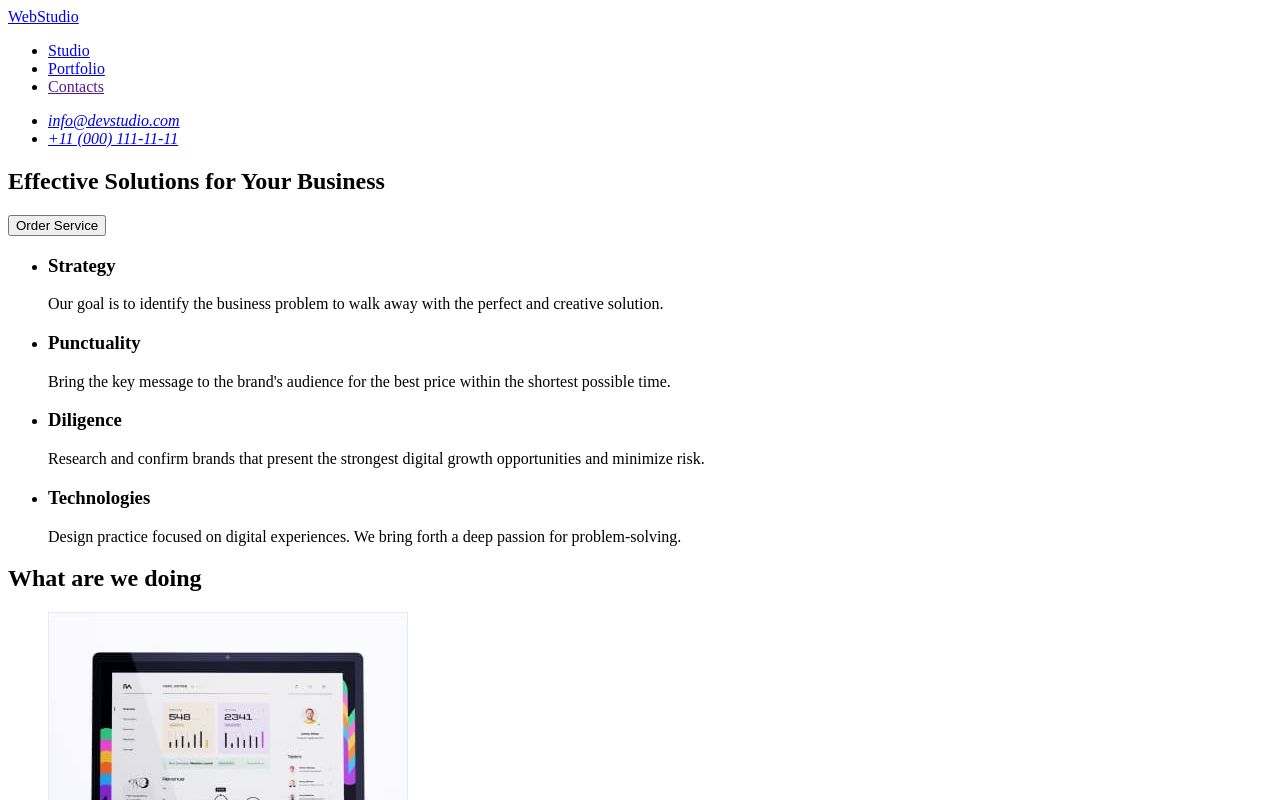
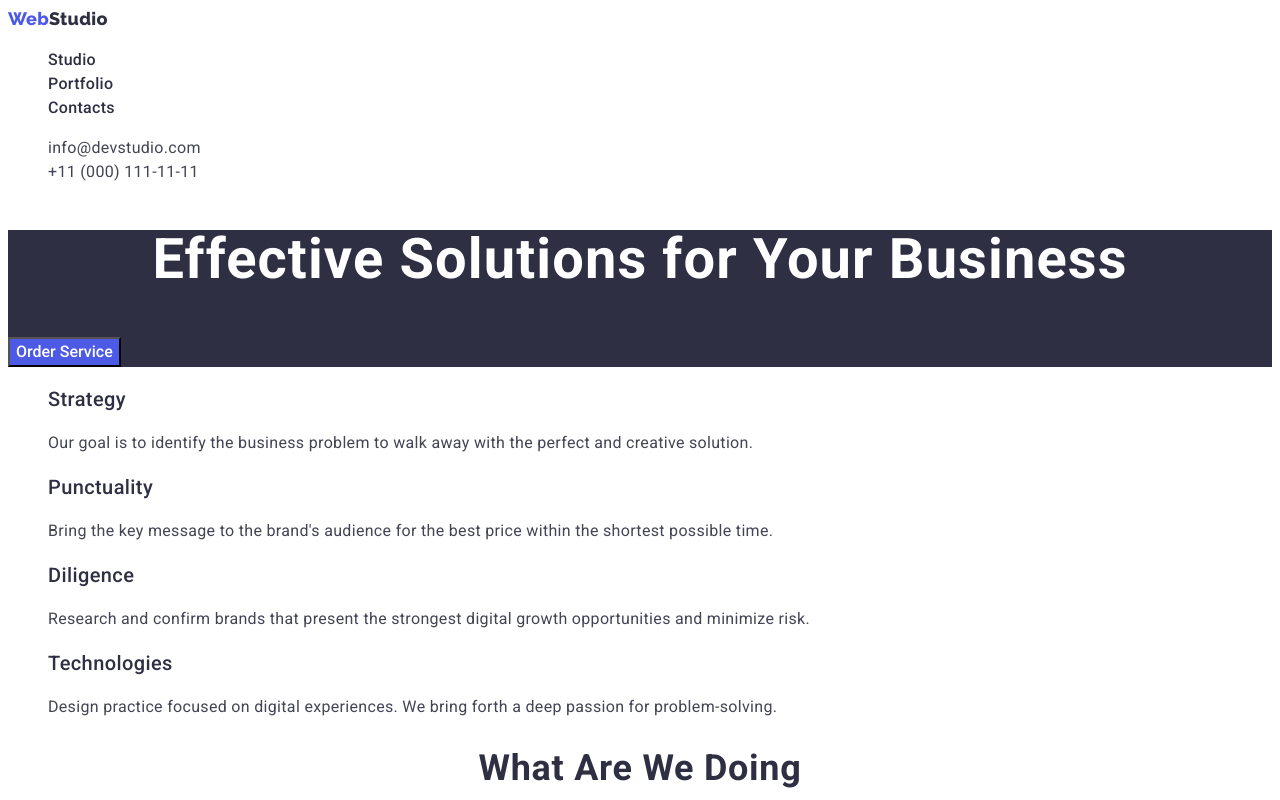
Before and after one commit to Alleksss/goit-markup-hw-02, a plain HTML site: page index.html in a window 1280 px wide. Shown: the top 800 px of the page. Drawn offline with Linux system fonts and the light colour scheme.

Commit message:
feat: add portfolio and css

```diff
--- a/css/style.css
+++ b/css/style.css
@@ -0,0 +1,165 @@
+/* color p #434455 */
+/* color h1 #FFFFFF */
+/* color h2/h3 #2E2F42; */
+/* color p and studio in footer #F4F4FD */
+/* color "web" and (btn in the hero) #4D5AE5; */
+/* background color filter btn, order in the hover #404BBF; */
+/* filter btn background: #F4F4FD; */
+/* filter btn-text color: #4D5AE5; */
+
+:root {
+  --color-text-fil-btn: #4d5ae5;
+  --hover: #404bbf;
+  --bg-fil-btn: #f4f4fd;
+  --main-color: #434455;
+  --primery-font: Roboto, Verdana, Tahoma, sans-serif;
+  --logo-font: Raleway;
+  --color-filt-accent: #FFFFFF;
+}
+
+body {
+  color: var(--main-color);
+  font-family: var(--primery-font);
+  font-weight: 400;
+  font-size: 16px;
+  line-height: 1.5;
+  letter-spacing: 0.02em;
+}
+
+/*reset*/
+.list {
+    list-style: none;
+}
+/**
+  |============================
+  | Header
+  |============================
+*/
+
+.logo-studio {
+ color: #2E2F42;
+}
+.active:hover,
+.active:focus {
+color: var(--hover);
+}
+.header-nav {
+    color: #2E2F42;
+    font-weight: 500;
+    font-size: 16px;
+    line-height: 1.5;
+    letter-spacing: 0.02em;
+    text-decoration: none;
+}
+.mail,
+.tel  {
+    color: var(--main-color);
+    font-weight: 400;
+    font-size: 16px;
+    line-height: 1.5;
+    letter-spacing: 0.02em;
+    text-decoration: none;
+    font-style: normal;
+}
+
+
+/**
+  |============================
+  | Main
+  |============================
+*/
+
+/*webstudio index*/
+.title-bg {
+    background-color: #2E2F42;
+}
+.title{
+    color: #FFFFFF;
+    font-weight: 700;
+    font-size: 56px;
+    line-height: 1.07;
+    text-align: center;
+    letter-spacing: 0.02em;
+
+}
+.order-btn {
+    background-color: #4d5ae5;
+    color: var(--color-filt-accent);
+    font-family: var(--primery-font);
+    font-weight: 500;
+    font-size: 16px;
+    line-height: 1.5;
+}
+.h-doing,
+.h-team {
+    color: #2E2F42;
+    font-weight: 700;
+    font-size: 36px;
+    line-height: 1.11;
+    text-align: center;
+    letter-spacing: 0.02em;
+    text-transform: capitalize;
+}
+/*Portfolio*/
+
+.btn-active:hover,
+.btn-active:focus {
+    color: var(--color-filt-accent);
+    background-color: var(--hover);
+}
+.filt-btn {
+    color: var(--color-text-fil-btn);
+    background: var(--bg-fil-btn);
+    font-weight: 500;
+    font-size: 16px;
+    line-height: 1.5;
+    display: flex;
+    align-items: center;
+    text-align: center;
+    letter-spacing: 0.04em;
+}
+/*-------------------*/
+
+.category-link {
+    text-decoration: none;
+}
+.h-categ {
+    color: #2E2F42;
+    font-weight: 500;
+    font-size: 20px;
+    line-height: 1.2;
+    letter-spacing: 0.02em;
+}
+.category {
+    color: var(--main-color);
+}
+
+/**
+  |============================
+  | Footer
+  |============================
+*/
+.footer {
+  background-color: #2e2f42;
+}
+.logo {
+  color: #4d5ae5;
+}
+.logo-studio-foot {
+  color: #f4f4fd;
+}
+.link {
+  font-family: var(--logo-font);
+  font-weight: 800;
+  font-size: 18px;
+  line-height: 1.17;
+  text-decoration: none;
+}
+
+.text-footer {
+  color: #f4f4fd;
+  font-weight: 400;
+  font-size: 16px;
+  line-height: 1.5;
+  letter-spacing: 0.02em;
+}
--- a/index.html
+++ b/index.html
@@ -5,57 +5,58 @@
     <meta http-equiv="X-UA-Compatible" content="IE=edge">
     <meta name="viewport" content="width=device-width, initial-scale=1.0">
     <title>WebStudio</title>
+    <link rel="stylesheet" href="https://fonts.googleapis.com/css2?family=Raleway:wght@800&family=Roboto:wght@400;500;700;900&display=swap">
     <link rel="stylesheet" href="./css/style.css">
 </head>
 <body>
    <header>
         <nav>
-            <a href="./index.html">WebStudio</a>
-            <ul>
-                <li><a href="./index.html" target="_self">Studio</a></li>
-                <li><a href="./portfolio.html" target="_self">Portfolio</a></li>
-                <li><a href="">Contacts</a></li>
+            <a class="logo link" href="./index.html">Web<span class="logo-studio link">Studio</span></a>
+            <ul class="list">
+                <li><a class="header-nav active" href="./index.html" target="_self">Studio</a></li>
+                <li><a class="header-nav active" href="./portfolio.html" target="_self">Portfolio</a></li>
+                <li><a class="header-nav active" href="">Contacts</a></li>
             </ul>
         </nav>
         <address>
-            <ul>
-                <li><a href="mailto:info@devstudio.com">info@devstudio.com</a></li>
-                <li><a href="tel:+110001111111">+11 (000) 111-11-11</a></li>
+            <ul class="list">
+                <li><a class="mail active" href="mailto:info@devstudio.com">info@devstudio.com</a></li>
+                <li><a class="tel active" href="tel:+110001111111">+11 (000) 111-11-11</a></li>
             </ul>
         </address>
    </header>
    <main>
     <!--Effective Solutions for Your Business-->
-    <section>
-        <h1>Effective Solutions for Your Business</h1>
-        <button type="button">Order Service</button>
+    <section class="title-bg">
+        <h1 class="title">Effective Solutions for Your Business</h1>
+        <button type="button" class="order-btn btn-active">Order Service</button>
     </section>
     <!--description of benefits-->
     <section>
         <h2 style="display:none">Lorem, ipsum dolor.</h2>
-        <ul>
+        <ul class="list">
             <li>
-                <h3>Strategy</h3>
+                <h3 class="h-categ">Strategy</h3>
                 <p>Our goal is to identify the business problem to walk away with the perfect and creative solution. </p>
             </li>
             <li>
-                <h3>Punctuality</h3>
+                <h3 class="h-categ">Punctuality</h3>
                 <p>Bring the key message to the brand's audience for the best price within the shortest possible time.</p>
             </li>
             <li>
-                <h3>Diligence</h3>
+                <h3 class="h-categ">Diligence</h3>
                 <p>Research and confirm brands that present the strongest digital growth opportunities and minimize risk.</p>
             </li>
             <li>
-                <h3>Technologies</h3>
+                <h3 class="h-categ">Technologies</h3>
                 <p>Design practice focused on digital experiences. We bring forth a deep passion for problem-solving.</p>
             </li>
         </ul>
     </section>
     <!--What are we doing-->
     <section>
-       <h2>What are we doing</h2>
-        <ul>
+       <h2 class="h-doing">What are we doing</h2>
+        <ul class="list">
             <li><img src="./images/monitor.jpg" alt="Monitor PC" width="360" height="300"></li>
             <li><img src="./images/phone.jpg" alt="Phone" width="360" height="300"></li>
             <li><img src="./images/monphone.jpg" alt="Laptop and Phone" width="360" height="300"></li>
@@ -63,34 +64,34 @@
     </section>
     <!--Our Team-->
     <section>
-        <h2>Our Team</h2>
-        <ul>
+        <h2 class="h-team">Our Team</h2>
+        <ul class="list">
             <li>
                 <img src="./images/mark.jpg" alt="Photo Mark Guerrero" width="264" height="260">
-                <h3>Mark Guerrero</h3>
+                <h3 class="h-categ">Mark Guerrero</h3>
                 <p>Product Designer</p>
             </li>
             <li>
                 <img src="./images/tom.jpg" alt="Photo Tom Ford" width="264" height="260">
-                <h3>Tom Ford</h3>
+                <h3 class="h-categ">Tom Ford</h3>
                 <p>Frontend Developer</p>
             </li>
             <li>
                 <img src="./images/camila.jpg" alt="Photo Camila Garcia" width="264" height="260">
-                <h3>Camila Garcia</h3>
+                <h3 class="h-categ">Camila Garcia</h3>
                 <p>Marketing</p>
             </li>
             <li>
                 <img src="./images/daniel.jpg" alt="Photo Daniel Wilson" width="264" height="260">
-                <h3>Daniel Wilson</h3>
+                <h3 class="h-categ">Daniel Wilson</h3>
                 <p>UI Designer</p>
             </li>
         </ul>
     </section>
    </main>
-   <footer>
-    <a href="./index.html">WebStudio</a>
-    <p>Increase the flow of customers and sales for your business with digital marketing & growth solutions.</p>
+   <footer class="footer">
+        <a href="./index.html" class="logo link">Web<span class="logo-studio-foot link">Studio</span></a>
+        <p class="text-footer">Increase the flow of customers and sales for your business with digital marketing & growth solutions.</p>
    </footer>
 </body>
 </html>
```
Also changed, not shown: portfolio.html (+57 -37 lines).
